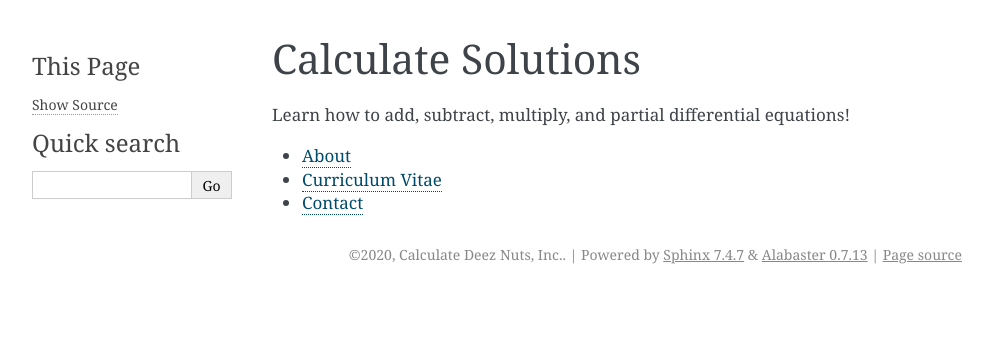
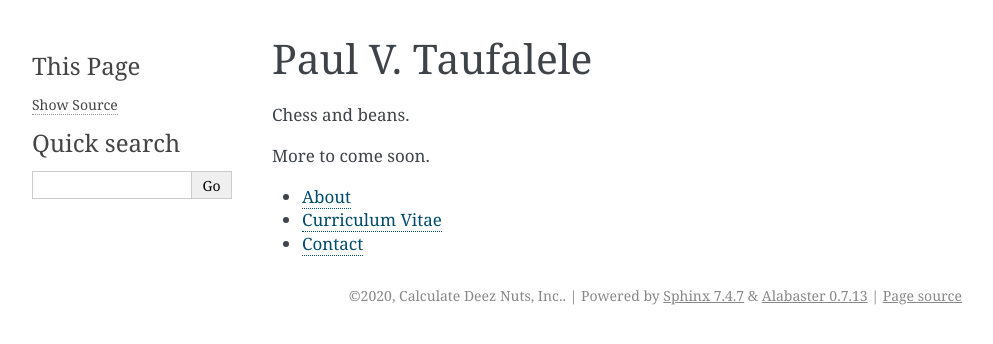
Before and after one commit to ptauf2346/ptauf2346.github.io, a Sphinx documentation site: the page built from doc/index.rst, in a window 1280 px wide. Shown: the top 344 px of the page, without its empty margins (148-1141 px from the left). Built offline with Sphinx 7.4.7, drawn with Linux system fonts in a browser that asks for light colours.

Commit message:
Update index.rst

```diff
--- a/doc/index.rst
+++ b/doc/index.rst
@@ -1,7 +1,9 @@
-Calculate Solutions
+Paul V. Taufalele
 --------------------
 
-Learn how to add, subtract, multiply, and partial differential equations!
+Chess and beans.
+
+More to come soon.
 
 .. toctree::
 
```
